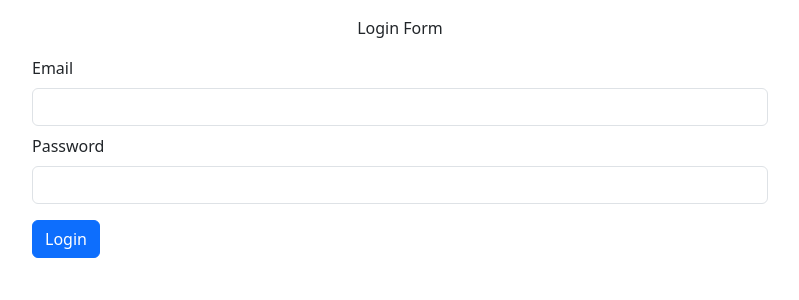
After one commit to Anu12391/Blog, a Django app: page /register/login/ in a window 1280 px wide. The commit adds this page. Shown: the top 300 px of the page, without its empty margins (240-1039 px from the left). Run offline with Django 5.2, Linux system fonts and the light colour scheme.

Commit message:
created login template

```diff
--- a/myBlog/common/templates/navigation.html
+++ b/myBlog/common/templates/navigation.html
@@ -27,7 +27,7 @@
             {% if user.is_authenticated %}
                 <li><a class="dropdown-item" href="#">Logout</a></li>
             {% else %}
-                <li><a class="dropdown-item" href="#">Login</a></li>
+                <li><a class="dropdown-item" href="{% url 'login_user' %}">Login</a></li>
                 <li><a class="dropdown-item" href="{% url 'register_new_user' %}">Register</a></li>
                 <li><a class="dropdown-item" href="#">Forgot Password</a></li>
             {% endif %}
--- a/myBlog/login/forms.py
+++ b/myBlog/login/forms.py
@@ -1,4 +1,5 @@
 from django import forms
+from django.contrib.auth.forms import AuthenticationForm
 from django.contrib.auth.password_validation import validate_password
 from django.core.exceptions import ValidationError
 
@@ -51,3 +52,17 @@ class RegisterForm(forms.ModelForm):
 
     def save(self, commit=True):
         return createNewUser(self.cleaned_data)
+
+
+
+class LoginForm(forms.Form):
+    email = forms.EmailField(
+        label="Email",
+        widget=forms.EmailInput()
+
+    )
+
+    password = forms.CharField(
+        label="Password",
+        widget=forms.PasswordInput()
+    )
--- /dev/null
+++ b/myBlog/login/templates/login/login.html
@@ -0,0 +1,25 @@
+{% extends 'base.html' %}
+{% block title %} Login Form {% endblock title %}
+{% block body %}
+<div class="container">
+    <div class="row">
+
+        <div class="col-8 mx-auto mt-3">
+            <p class="text-center">Login Form</p>
+
+            <form method="POST">
+                  {% csrf_token %}
+
+                {% include "components/email_field.html" with field=login_form.email %}
+                {% include "components/password.html" with field=login_form.password %}
+                <button type="submit" class="btn btn-primary mt-3">Login</button>
+
+            </form>
+
+        </div>
+    </div>
+</div>
+
+
+
+{% endblock body %}
--- a/myBlog/login/urls.py
+++ b/myBlog/login/urls.py
@@ -1,7 +1,10 @@
 from django.urls import path
 
-from login.views import register_new_user
+from login.views import register_new_user,login_user
+
+
 
 urlpatterns = [
     path('', register_new_user, name='register_new_user'),
+    path('login/', login_user, name='login_user'),
 ]
--- a/myBlog/login/views.py
+++ b/myBlog/login/views.py
@@ -1,6 +1,8 @@
 from django.shortcuts import render, redirect
 
-from login.forms import RegisterForm
+from login.forms import RegisterForm,LoginForm
+
+
 
 
 # Create your views here.
@@ -19,3 +21,14 @@ def register_new_user(request):
      else:
         reg_form = RegisterForm()
      return render(request, 'login/new_user.html',{'reg_form':reg_form})
+
+
+
+
+def login_user(request):
+    if request.method == 'POST':
+        print(request.POST)
+        login_form=LoginForm(request.POST)
+    else:
+        login_form=LoginForm()
+    return render(request, 'login/login.html',{'login_form':login_form})
```
